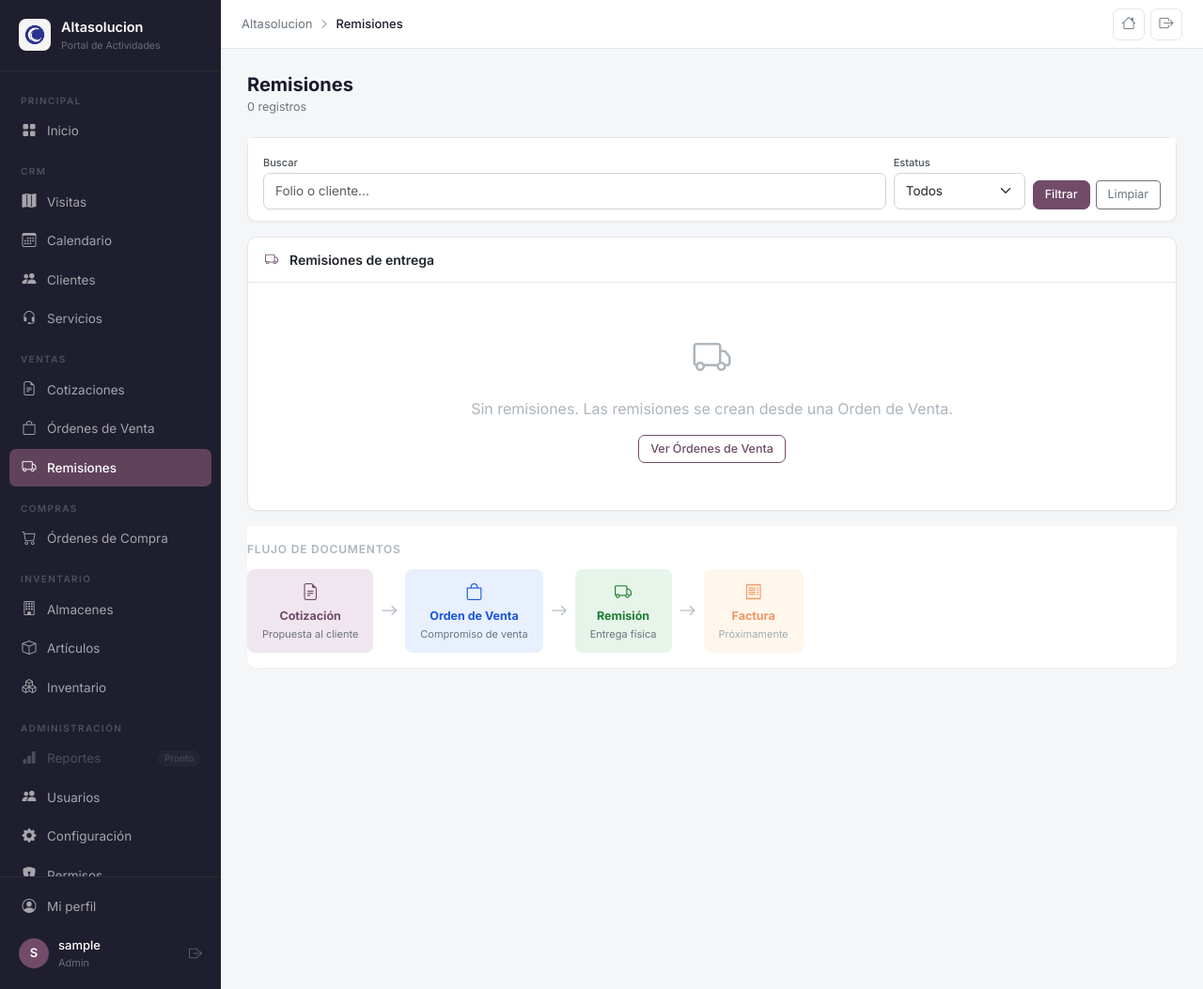
After one commit to epachecoosnaya/Demos_Activities, a Flask app: page /remisiones in a window 1280 px wide. The commit adds this page. Shown: the whole page at 94% size. Run offline with Flask 3, Linux system fonts and the light colour scheme; the visitor is signed in with stand-in values (Sample User, id 1); data that the repository does not hold is empty; some libraries are stand-ins or nearby versions.

Commit message:
Add files via upload

```diff
--- a/app.py
+++ b/app.py
@@ -2398,6 +2398,34 @@ def crear_remision(ov_id):
         flash(f"Error: {e}","danger")
     return redirect(url_for("detalle_venta",ov_id=ov_id))
 
+
+# ── REMISIONES (lista independiente) ─────────────────────
+@app.route("/remisiones")
+def remisiones():
+    if not logged_in(): return redirect(url_for("login"))
+    uid = session["user_id"]; rol = session["rol"]
+    q = request.args.get("q","").strip()
+    fil_est = request.args.get("estatus","")
+
+    base = """SELECT r.*,u.nombre AS creador,
+              alm.nombre AS almacen_nombre,
+              ov.folio AS ov_folio
+              FROM remisiones r
+              LEFT JOIN usuarios u ON u.id=r.creado_por
+              LEFT JOIN almacenes alm ON alm.id=r.almacen_id
+              LEFT JOIN ordenes_venta ov ON ov.id=r.orden_venta_id
+              WHERE 1=1"""
+    params=[]
+    if not can_see_all() and rol!="supervisor":
+        base+=" AND r.creado_por=%s"; params.append(uid)
+    if q: base+=" AND (r.folio ILIKE %s OR r.cliente_nombre ILIKE %s)"; params+=[f"%{q}%",f"%{q}%"]
+    if fil_est: base+=" AND r.estatus=%s"; params.append(fil_est)
+    base+=" ORDER BY r.fecha_creacion DESC"
+    lista = query(base,tuple(params),fetchall=True) or []
+
+    return render_template("remisiones.html", empresa=EMPRESA, logo=LOGO,
+                           remisiones=lista, q=q, fil_est=fil_est)
+
 @app.route("/remisiones/<int:rem_id>/pdf")
 def remision_pdf(rem_id):
     if not logged_in(): return redirect(url_for("login"))
--- a/templates/base.html
+++ b/templates/base.html
@@ -201,7 +201,8 @@
       <i class="bi bi-grid-fill"></i> Inicio
     </a>
 
-    <div class="nav-section">Módulos</div>
+    <!-- ── CRM ── -->
+    <div class="nav-section">CRM</div>
     <a href="{{ url_for('visitas') }}" class="nav-link-item {% if 'visita' in request.endpoint %}active{% endif %}">
       <i class="bi bi-map-fill"></i> Visitas
     </a>
@@ -214,10 +215,27 @@
     <a href="{{ url_for('servicios') }}" class="nav-link-item {% if 'servicio' in request.endpoint %}active{% endif %}">
       <i class="bi bi-headset"></i> Servicios
     </a>
+
+    <!-- ── VENTAS ── -->
+    <div class="nav-section">Ventas</div>
     <a href="{{ url_for('cotizaciones') }}" class="nav-link-item {% if 'cotizacion' in request.endpoint %}active{% endif %}">
       <i class="bi bi-file-earmark-text"></i> Cotizaciones
     </a>
-    <div style="font-size:10px;font-weight:600;text-transform:uppercase;letter-spacing:1px;color:#4a4a5a;padding:12px 16px 4px;">Inventario</div>
+    <a href="{{ url_for('ventas') }}" class="nav-link-item {% if request.endpoint in ['ventas','crear_orden_venta','detalle_venta','actualizar_estatus_venta'] %}active{% endif %}">
+      <i class="bi bi-bag"></i> Órdenes de Venta
+    </a>
+    <a href="{{ url_for('remisiones') }}" class="nav-link-item {% if request.endpoint in ['remisiones','remision_pdf'] %}active{% endif %}">
+      <i class="bi bi-truck"></i> Remisiones
+    </a>
+
+    <!-- ── COMPRAS ── -->
+    <div class="nav-section">Compras</div>
+    <a href="{{ url_for('compras') }}" class="nav-link-item {% if 'compra' in request.endpoint %}active{% endif %}">
+      <i class="bi bi-cart"></i> Órdenes de Compra
+    </a>
+
+    <!-- ── INVENTARIO ── -->
+    <div class="nav-section">Inventario</div>
     <a href="{{ url_for('almacenes') }}" class="nav-link-item {% if 'almacen' in request.endpoint %}active{% endif %}">
       <i class="bi bi-building"></i> Almacenes
     </a>
@@ -227,27 +245,17 @@
     <a href="{{ url_for('inventario') }}" class="nav-link-item {% if request.endpoint in ['inventario','detalle_toma'] %}active{% endif %}">
       <i class="bi bi-boxes"></i> Inventario
     </a>
-    <div style="font-size:10px;font-weight:600;text-transform:uppercase;letter-spacing:1px;color:#4a4a5a;padding:12px 16px 4px;">Compras / Ventas</div>
-    <a href="{{ url_for('compras') }}" class="nav-link-item {% if 'compra' in request.endpoint %}active{% endif %}">
-      <i class="bi bi-cart"></i> Compras
-    </a>
-    <a href="{{ url_for('ventas') }}" class="nav-link-item {% if 'venta' in request.endpoint or 'remision' in request.endpoint %}active{% endif %}">
-      <i class="bi bi-bag"></i> Ventas / Remisiones
-    </a>
+
+    <!-- ── ADMINISTRACIÓN ── -->
+    <div class="nav-section">Administración</div>
+    <a class="nav-link-item disabled"><i class="bi bi-bar-chart-fill"></i> Reportes <span class="nav-badge">Pronto</span></a>
     {% if session.get('rol') == 'admin' %}
     <a href="{{ url_for('usuarios') }}" class="nav-link-item {% if request.endpoint == 'usuarios' %}active{% endif %}">
       <i class="bi bi-people-fill"></i> Usuarios
     </a>
-    {% endif %}
-
-    <div class="nav-section">En desarrollo</div>
-    <a class="nav-link-item disabled"><i class="bi bi-bar-chart-fill"></i> Reportes <span class="nav-badge">Pronto</span></a>
-    {% if session.get('rol') == 'admin' %}
     <a href="{{ url_for('configuracion') }}" class="nav-link-item {% if request.endpoint == 'configuracion' %}active{% endif %}">
       <i class="bi bi-gear-fill"></i> Configuración
     </a>
-    {% endif %}
-    {% if session.get('rol') == 'admin' %}
     <a href="{{ url_for('permisos_modulo') }}" class="nav-link-item {% if request.endpoint == 'permisos_modulo' %}active{% endif %}">
       <i class="bi bi-shield-lock-fill"></i> Permisos
     </a>
--- /dev/null
+++ b/templates/remisiones.html
@@ -0,0 +1,114 @@
+{% extends "base.html" %}
+{% block title %}Remisiones{% endblock %}
+{% block breadcrumb %}Remisiones{% endblock %}
+{% block content %}
+<div class="page-hdr">
+  <div class="page-hdr-left"><h1>Remisiones</h1><p>{{ remisiones|length }} registros</p></div>
+</div>
+
+<div class="card mb-3"><div class="card-body" style="padding:12px 16px;">
+  <form method="GET" style="display:flex;gap:8px;flex-wrap:wrap;align-items:flex-end;">
+    <div style="flex:1;min-width:160px;">
+      <label class="form-label" style="font-size:11px;margin-bottom:3px;">Buscar</label>
+      <input class="form-control form-control-sm" name="q" value="{{ q }}" placeholder="Folio o cliente...">
+    </div>
+    <div style="min-width:140px;">
+      <label class="form-label" style="font-size:11px;margin-bottom:3px;">Estatus</label>
+      <select class="form-select form-select-sm" name="estatus">
+        <option value="">Todos</option>
+        <option value="borrador" {% if fil_est=='borrador' %}selected{% endif %}>Borrador</option>
+        <option value="entregada" {% if fil_est=='entregada' %}selected{% endif %}>Entregada</option>
+        <option value="cancelada" {% if fil_est=='cancelada' %}selected{% endif %}>Cancelada</option>
+      </select>
+    </div>
+    <div style="display:flex;gap:6px;">
+      <button type="submit" class="btn btn-sm btn-primary">Filtrar</button>
+      <a href="{{ url_for('remisiones') }}" class="btn btn-sm btn-outline-secondary">Limpiar</a>
+    </div>
+  </form>
+</div></div>
+
+<div class="card">
+  <div class="card-header"><i class="bi bi-truck me-1" style="color:#714B67;"></i> Remisiones de entrega</div>
+  {% if remisiones %}
+  <div class="table-responsive">
+    <table class="table" style="font-size:13px;">
+      <thead><tr>
+        <th>Folio</th><th>OV Origen</th><th>Cliente</th><th>Almacén</th>
+        <th>Estatus</th><th>SAP</th><th>Fecha</th><th></th>
+      </tr></thead>
+      <tbody>
+        {% set col_est={"borrador":"#f8f9fa","entregada":"#e6f4ea","cancelada":"#fce8e6"} %}
+        {% set txt_est={"borrador":"#6c757d","entregada":"#1e7e34","cancelada":"#c5221f"} %}
+        {% for r in remisiones %}
+        <tr>
+          <td style="font-family:monospace;color:#714B67;font-weight:600;">{{ r.folio }}</td>
+          <td style="font-size:12px;">
+            {% if r.ov_folio %}
+            <a href="{{ url_for('detalle_venta',ov_id=r.orden_venta_id) }}" style="color:#714B67;font-family:monospace;">{{ r.ov_folio }}</a>
+            {% else %}—{% endif %}
+          </td>
+          <td style="font-weight:500;">{{ r.cliente_nombre or '—' }}</td>
+          <td style="font-size:12px;color:#6c757d;">{{ r.almacen_nombre or '—' }}</td>
+          <td>
+            <span style="background:{{ col_est.get(r.estatus,'#f8f9fa') }};color:{{ txt_est.get(r.estatus,'#6c757d') }};border-radius:20px;padding:3px 10px;font-size:11px;font-weight:500;">
+              {{ r.estatus|capitalize }}
+            </span>
+          </td>
+          <td>
+            {% if r.sap_sync_status=='ok' %}<i class="bi bi-check-circle-fill" style="color:#1e7e34;" title="SAP: {{ r.sap_doc_entry }}"></i>
+            {% elif r.sap_sync_status=='error' %}<i class="bi bi-exclamation-triangle-fill" style="color:#c5221f;" title="{{ r.sap_sync_msg }}"></i>
+            {% else %}<i class="bi bi-clock" style="color:#adb5bd;"></i>{% endif %}
+          </td>
+          <td style="font-size:12px;color:#adb5bd;">{{ r.fecha_creacion[:10] if r.fecha_creacion else '—' }}</td>
+          <td>
+            <a href="{{ url_for('remision_pdf',rem_id=r.id) }}" target="_blank" class="btn btn-sm btn-outline-danger" title="PDF">
+              <i class="bi bi-file-pdf"></i>
+            </a>
+          </td>
+        </tr>
+        {% endfor %}
+      </tbody>
+    </table>
+  </div>
+  {% else %}
+  <div style="padding:50px;text-align:center;color:#adb5bd;">
+    <i class="bi bi-truck" style="font-size:40px;display:block;margin-bottom:12px;"></i>
+    Sin remisiones. Las remisiones se crean desde una Orden de Venta.
+    <br><a href="{{ url_for('ventas') }}" class="btn btn-outline-primary btn-sm mt-3">Ver Órdenes de Venta</a>
+  </div>
+  {% endif %}
+</div>
+
+<!-- FLUJO VISUAL -->
+<div class="card mt-3" style="border:none;background:transparent;">
+  <div class="card-body" style="padding:16px 0;">
+    <div style="font-size:12px;color:#adb5bd;font-weight:600;text-transform:uppercase;letter-spacing:0.8px;margin-bottom:12px;">Flujo de documentos</div>
+    <div style="display:flex;align-items:center;gap:8px;flex-wrap:wrap;">
+      <div style="background:#f0e6f0;border-radius:8px;padding:10px 16px;font-size:12.5px;text-align:center;">
+        <i class="bi bi-file-earmark-text" style="color:#714B67;display:block;font-size:18px;margin-bottom:4px;"></i>
+        <b style="color:#714B67;">Cotización</b><br>
+        <span style="color:#6c757d;font-size:11px;">Propuesta al cliente</span>
+      </div>
+      <i class="bi bi-arrow-right" style="color:#adb5bd;font-size:18px;"></i>
+      <div style="background:#e8f0fe;border-radius:8px;padding:10px 16px;font-size:12.5px;text-align:center;">
+        <i class="bi bi-bag" style="color:#1a56db;display:block;font-size:18px;margin-bottom:4px;"></i>
+        <b style="color:#1a56db;">Orden de Venta</b><br>
+        <span style="color:#6c757d;font-size:11px;">Compromiso de venta</span>
+      </div>
+      <i class="bi bi-arrow-right" style="color:#adb5bd;font-size:18px;"></i>
+      <div style="background:#e6f4ea;border-radius:8px;padding:10px 16px;font-size:12.5px;text-align:center;">
+        <i class="bi bi-truck" style="color:#1e7e34;display:block;font-size:18px;margin-bottom:4px;"></i>
+        <b style="color:#1e7e34;">Remisión</b><br>
+        <span style="color:#6c757d;font-size:11px;">Entrega física</span>
+      </div>
+      <i class="bi bi-arrow-right" style="color:#adb5bd;font-size:18px;"></i>
+      <div style="background:#fff3e0;border-radius:8px;padding:10px 16px;font-size:12.5px;text-align:center;opacity:0.6;">
+        <i class="bi bi-receipt" style="color:#e65100;display:block;font-size:18px;margin-bottom:4px;"></i>
+        <b style="color:#e65100;">Factura</b><br>
+        <span style="color:#6c757d;font-size:11px;">Próximamente</span>
+      </div>
+    </div>
+  </div>
+</div>
+{% endblock %}
```
